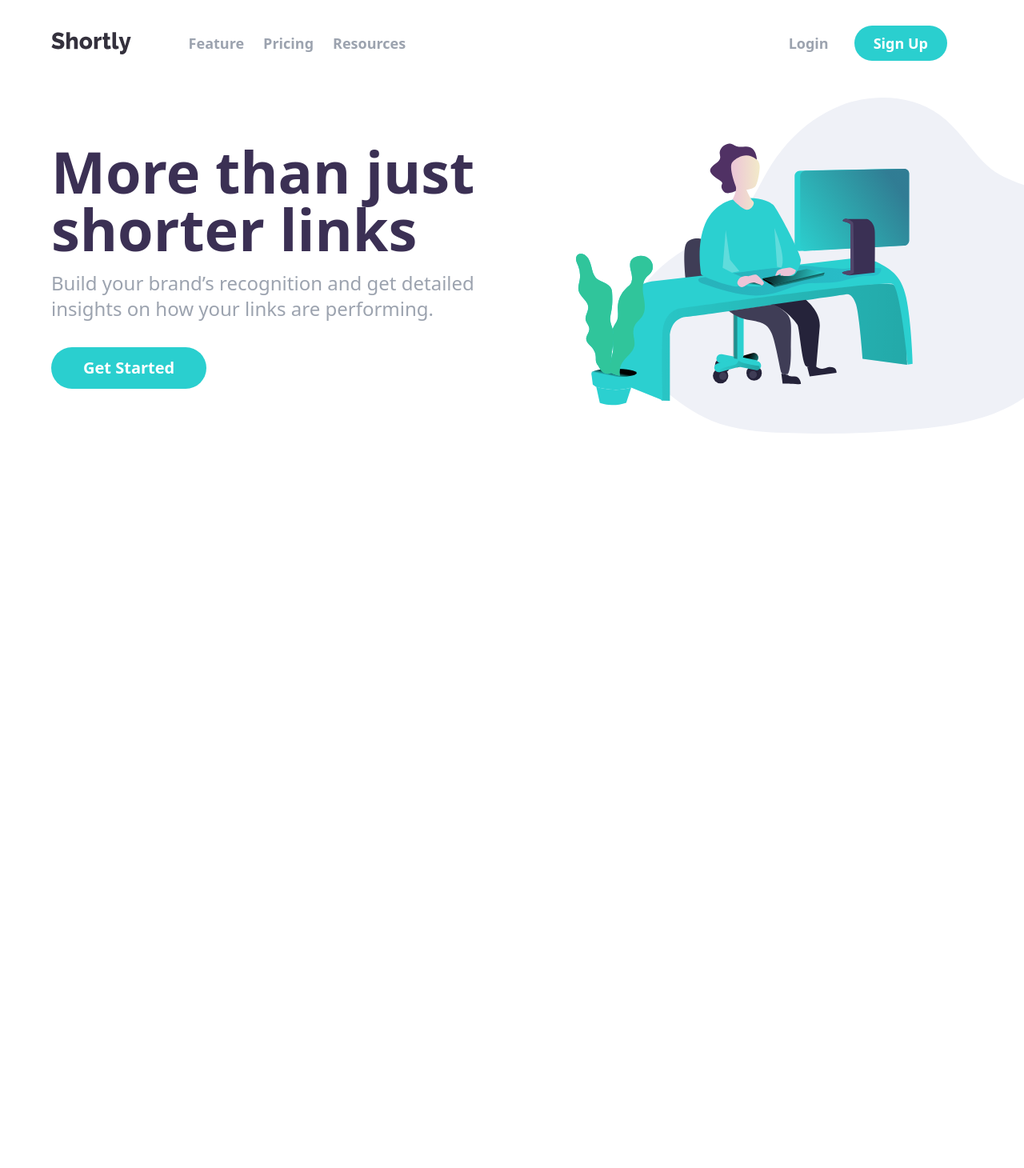
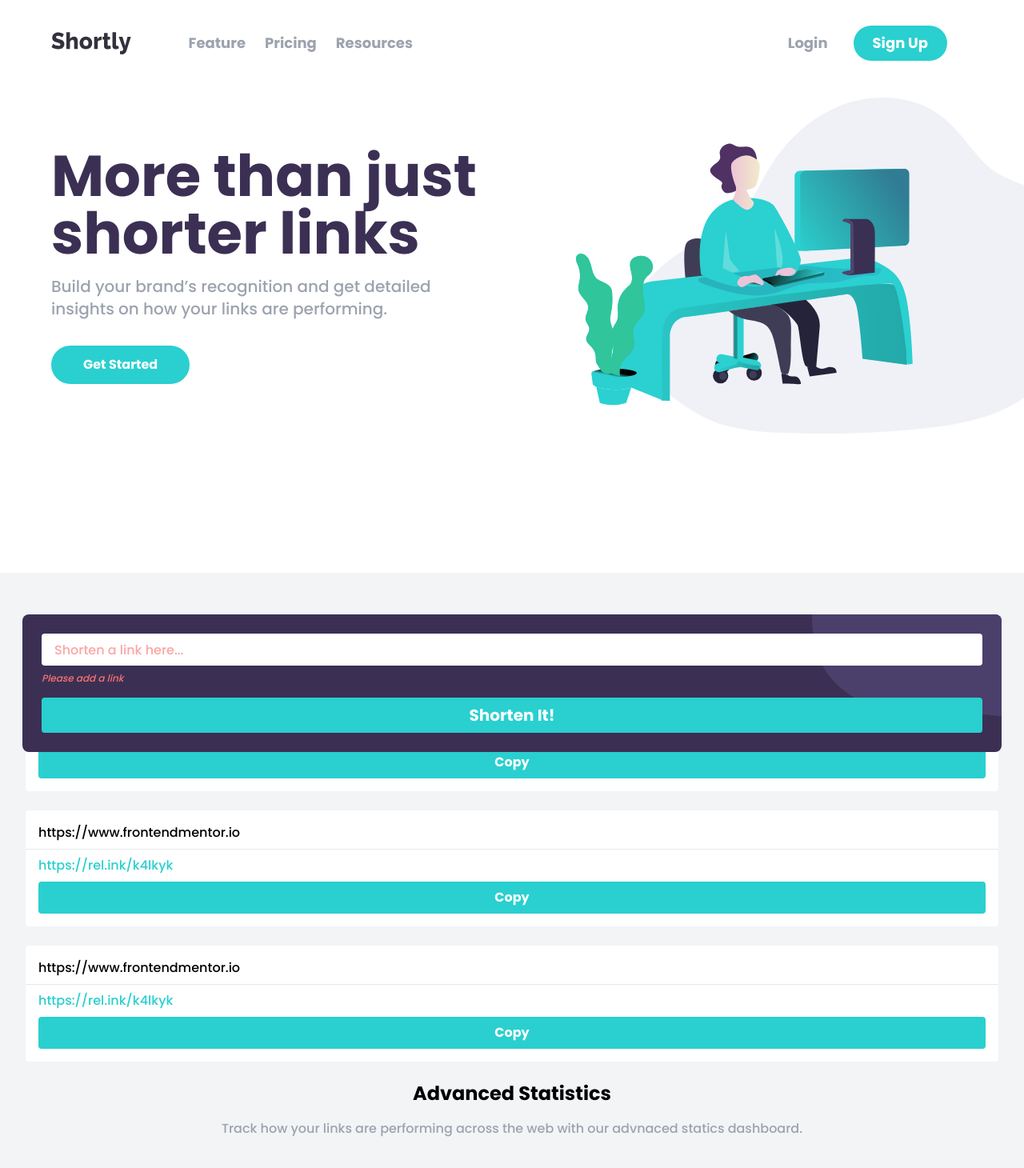
Before and after one commit to whoisseth/next-url-shorter, a Next.js app: page / in a window 1280 px wide. Shown: the top 1460 px of the page at 80% size. Before the commit the page ends 800 px from the top, so only its background shows below. Built offline with nearby package versions, Linux system fonts and the light colour scheme.

Commit message:
Main section( shotit , shotlinkBox , statistics complete)

```diff
--- a/components/Hero.tsx
+++ b/components/Hero.tsx
@@ -1,7 +1,7 @@
 import React from 'react'
 function Hero() {
     return (
-        <div className=' static md:ml-16   flex flex-col md:flex-row    ' >
+        <div className=' static md:ml-16   flex flex-col md:flex-row mb-[10rem] ' >
             {/* Image div */}
             <div className=' h-[21.5rem]     md:h-[28rem] order-1 relative   md:order-2  overflow-hidden   md:w-full  md:items-center md:flex  ' >
 
@@ -12,8 +12,8 @@ function Hero() {
             {/* Description div */}
             <div className='mx-10 md:mx-0 order-2 md:order-1 flex flex-col items-center md:items-start  text-center md:text-left gap-4 md:h-[28rem] md:w-[60rem]  md:justify-center '>
                 <div className='text-4xl font-semibold text-Violet md:text-7xl md:font-bold'>More than just shorter links</div>
-                <div className='text-gray-400  text-lg md:text-2xl'> Build your brand’s recognition and get detailed insights on how your links are performing.</div>
-                <div className='hover:opacity-50 cursor md:mt-4  text-xl text-center  bg-Cyan  px-10 py-3 text-white rounded-full font-semibold'>Get Started</div>
+                <div className='text-gray-400   md:text-xl'> Build your brand’s recognition and get detailed insights on how your links are performing.</div>
+                <div className='hover:opacity-50 cursor md:mt-4  text-md text-center  bg-Cyan  px-10 py-3 text-white rounded-full font-semibold'>Get Started</div>
             </div>
 
         </div>
--- /dev/null
+++ b/components/Main.tsx
@@ -0,0 +1,47 @@
+import React from "react";
+import ShortLinkBox from "./ShortLinkBox";
+
+function Main() {
+  return (
+    <>
+      <div className=' bg-gray-100 px-8 flex gap-6 flex-col  static py-[8rem] -z-50'>
+        <ShortIt />
+        <ShortLinkBox />
+        <ShortLinkBox />
+        <ShortLinkBox />
+        <Statistics />
+      </div>
+    </>
+  );
+}
+
+
+
+export function ShortIt() {
+  return (
+    <>
+      <div className=" absolute   top-[48rem]  bg-Violet z-40  rounded-lg flex flex-col gap-4 p-6 overflow-hidden inset-x-0 mx-7">
+        {/* <div className=" absolute   -top-[5rem]  bg-Violet -z-40  rounded-lg flex flex-col gap-4 p-6 overflow-hidden inset-x-0 mx-7"> */}
+        <img className=" absolute -z-30 right-0 top-0" src="/images/bg-shorten-mobile.svg" alt="" />
+        <div>
+          <input type="text" className="w-full rounded h-10 px-4 placeholder-red-300  focus:ring-2 focus:ring-red-400 outline-none" placeholder="Shorten a link here..." />
+          <p className="text-red-400 italic text-xs mt-2">Please add a link </p>
+        </div>
+        <button className="text-white bg-Cyan font-semibold text-xl text-center py-2 rounded  " >Shorten It!</button>
+      </div>
+
+    </>
+  )
+}
+
+function Statistics() {
+  return (
+    <>
+      <div className=" text-center">
+        <div className="text-2xl font-semibold mb-4 ">Advanced Statistics </div>
+        <p className="text-gray-400 font-medium ">Track how your links are performing across the web with our advnaced statics dashboard.</p>
+      </div>
+    </>
+  )
+}
+export default Main;
--- /dev/null
+++ b/components/ShortLinkBox.tsx
@@ -0,0 +1,16 @@
+import React from 'react'
+
+function ShortLinkBox() {
+    return (
+        <div className='rounded  bg-white  flex flex-col gap-2 py-4 '>
+            <div className='mx-4'>https://www.frontendmentor.io</div>
+            <hr className='p-0 w-full' />
+            <div className='text-Cyan mx-4'> https://rel.ink/k4lkyk</div>
+            <button className='bg-Cyan text-center py-2 rounded text-white font-semibold mx-4 mt-none hover:opacity-50 '>
+                Copy
+            </button>
+        </div>
+    )
+}
+
+export default ShortLinkBox
--- a/pages/index.tsx
+++ b/pages/index.tsx
@@ -1,15 +1,18 @@
 import Navbar from '../components/Navbar'
 import Head from 'next/head'
 import Hero from '../components/Hero'
-
+import Main from '../components/Main'
 function index() {
   return (
     <>
       <Head>
         <title></title>
+        {/* <link rel="preconnect" href="https://fonts.googleapis.com/"> */}
+        <link href="https://fonts.googleapis.com/css2?family=Poppins:wght@500;700&display=swap" rel="stylesheet" />
       </Head>
       <Navbar />
       <Hero />
+      <Main />
 
     </>
   )
--- a/styles/globals.css
+++ b/styles/globals.css
@@ -1,3 +1,7 @@
 @tailwind base;
 @tailwind components;
 @tailwind utilities;
+@import url('https://fonts.googleapis.com/css2?family=Poppins:wght@500;700&display=swap');
+body {
+    font-family: 'Poppins', sans-serif;
+}
```
